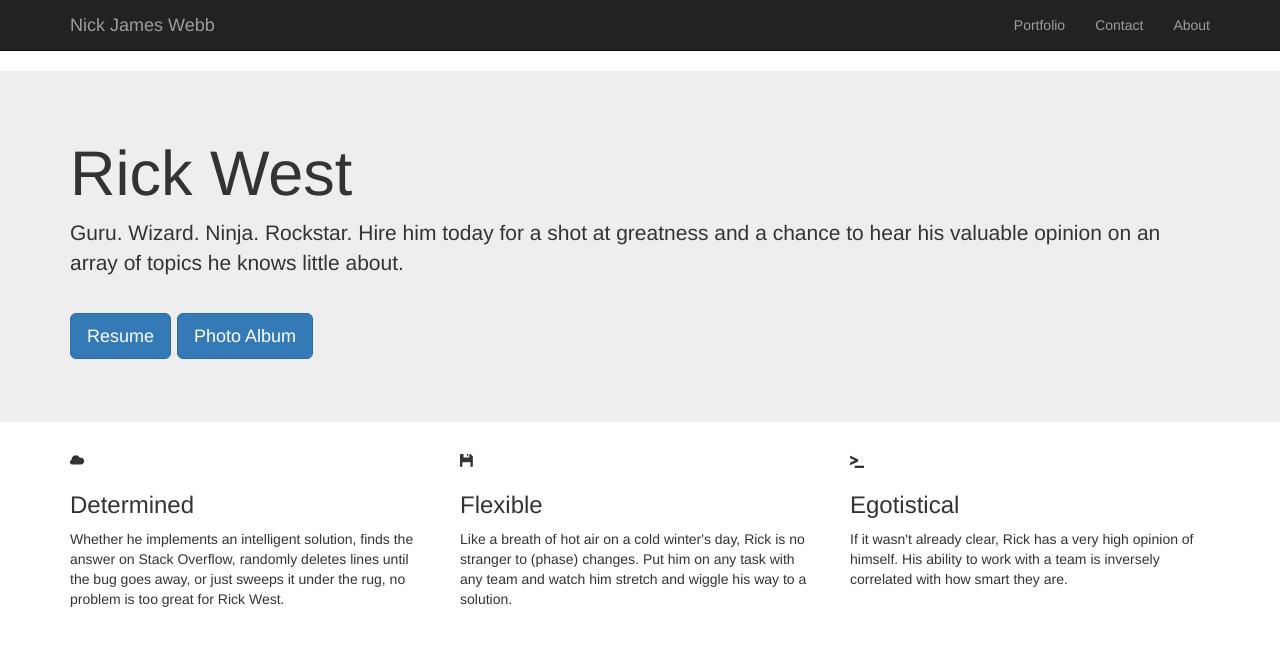
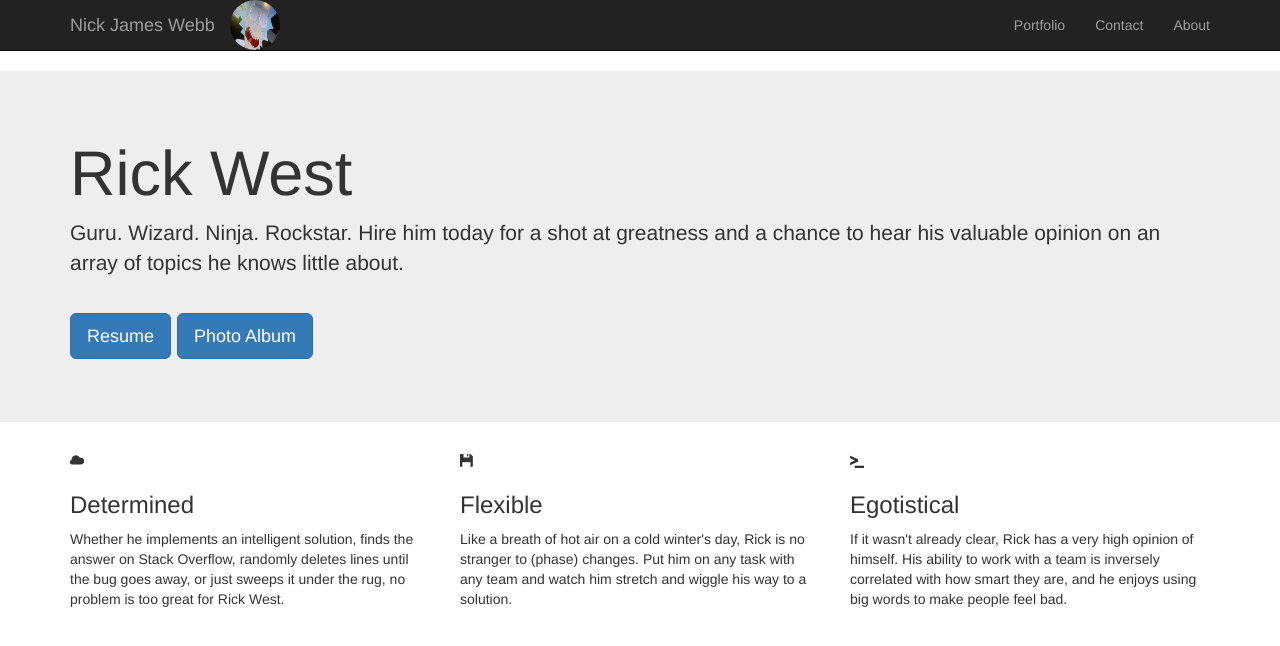
Before and after one commit to Nick-Webb/Nick-Webb.github.io, a plain HTML site: page index.html in a window 1280 px wide. Drawn offline with nearby package versions, Linux system fonts and the light colour scheme.

Commit message:
Added a picture of Rick to navbar.

```diff
--- a/index.html
+++ b/index.html
@@ -16,15 +16,15 @@
     integrity="sha384-0mSbJDEHialfmuBBQP6A4Qrprq5OVfW37PRR3j5ELqxss1yVqOtnepnHVP9aJ7xS"
     crossorigin="anonymous">
     </script>
+  </head>
 
-  </head>
   <body>
 
-    <!-- "minimalist" navbar -->
+    <!-- "minimalist" navbar + rick -->
     <nav class="navbar navbar-inverse navbar-static-top">
       <div class="container">
         <div class="navbar-header">
-
+          <img src="images/rick.jpg" class="img-circle" width="50px" height="50px" >
           <!-- hidden on desktop, dropdown menu on mobile -->
           <button type="button" class="navbar-toggle collapsed" data-toggle="collapse" data-target="#bs-example-navbar-collapse-1" aria-expanded="false">
             <span class="sr-only">Toggle navigation</span>
@@ -88,7 +88,8 @@
           <span class="glyphicon glyphicon-console" aria-hidden="true"></span>
           <h3>Egotistical</h3>
           <p>If it wasn't already clear, Rick has a very high opinion of himself. His ability to
-             work with a team is inversely correlated with how smart they are. </p>
+             work with a team is inversely correlated with how smart they are, and he enjoys using
+             big words to make people feel bad. </p>
         </div>
 
       </div>
```
Also changed, not shown: images/rick.jpg (added).
